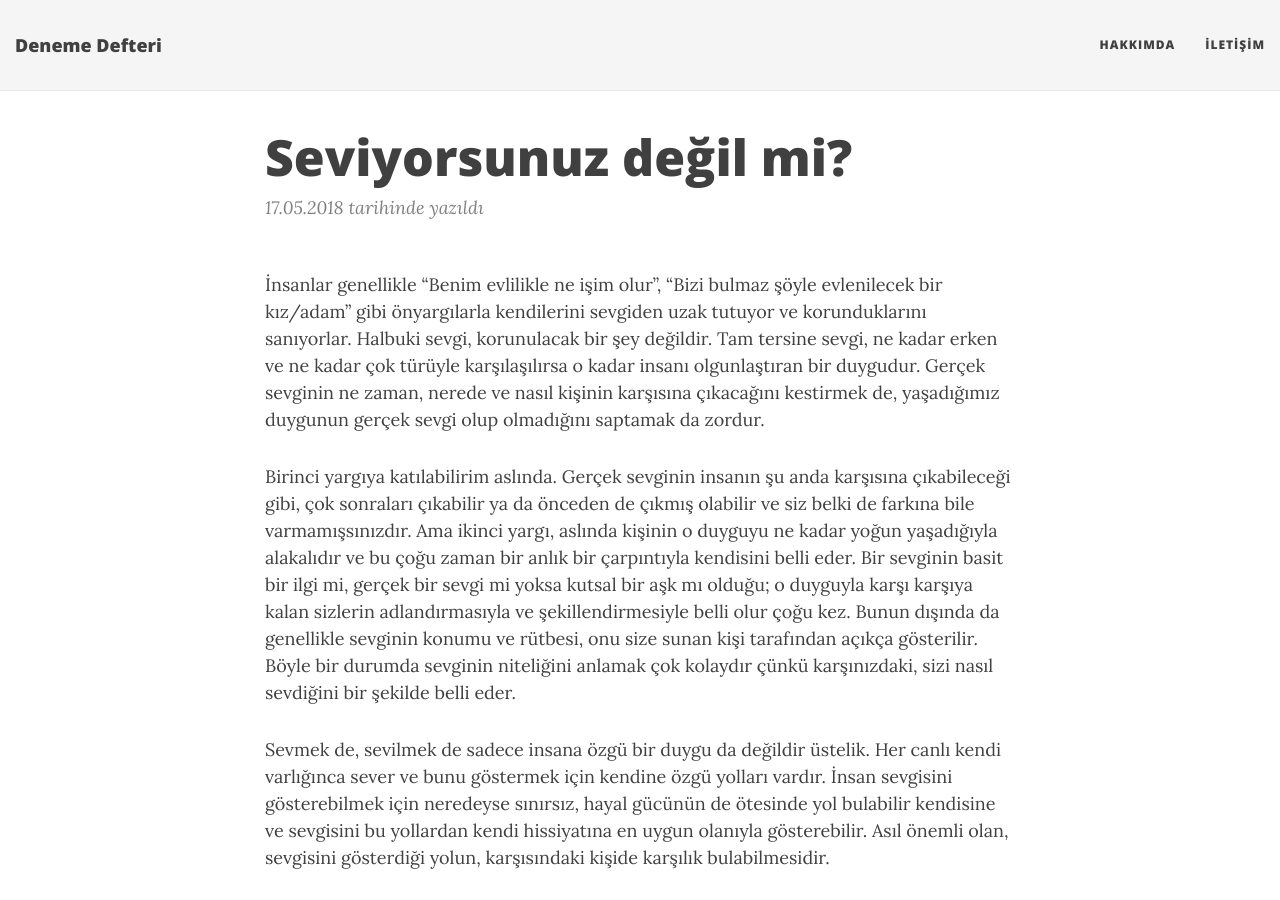
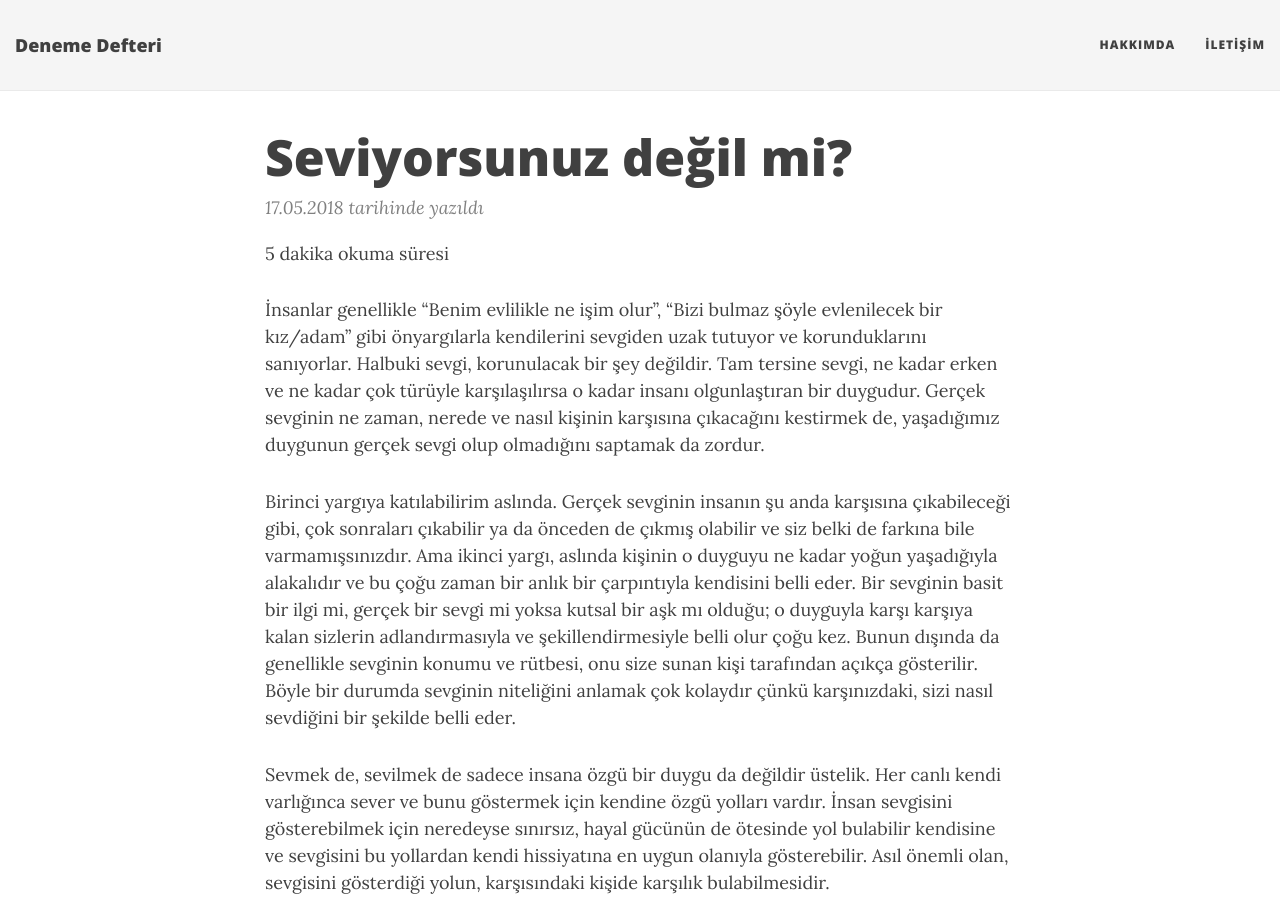
Before and after one commit to borfirbora/borfirbora.github.io, a Jekyll site: the page built from _posts/2018-05-17-seviyorsunuz-degil-mi.md, in a window 1280 px wide and 900 px high. Built offline with Jekyll 4.4.1, drawn with Linux system fonts in a browser that asks for light colours; nearby versions of some CDN libraries.

Commit message:
Update post.html

```diff
--- a/_layouts/post.html
+++ b/_layouts/post.html
@@ -30,6 +30,8 @@ layout: base
           {% endif %}
         </div>
       {% endif %}
+
+            {{ page.content | number_of_words | plus: 250 | divided_by: 180 | append: " dakika okuma süresi" }}
 
       <article role="main" class="blog-post">
         {{ content }}
```
